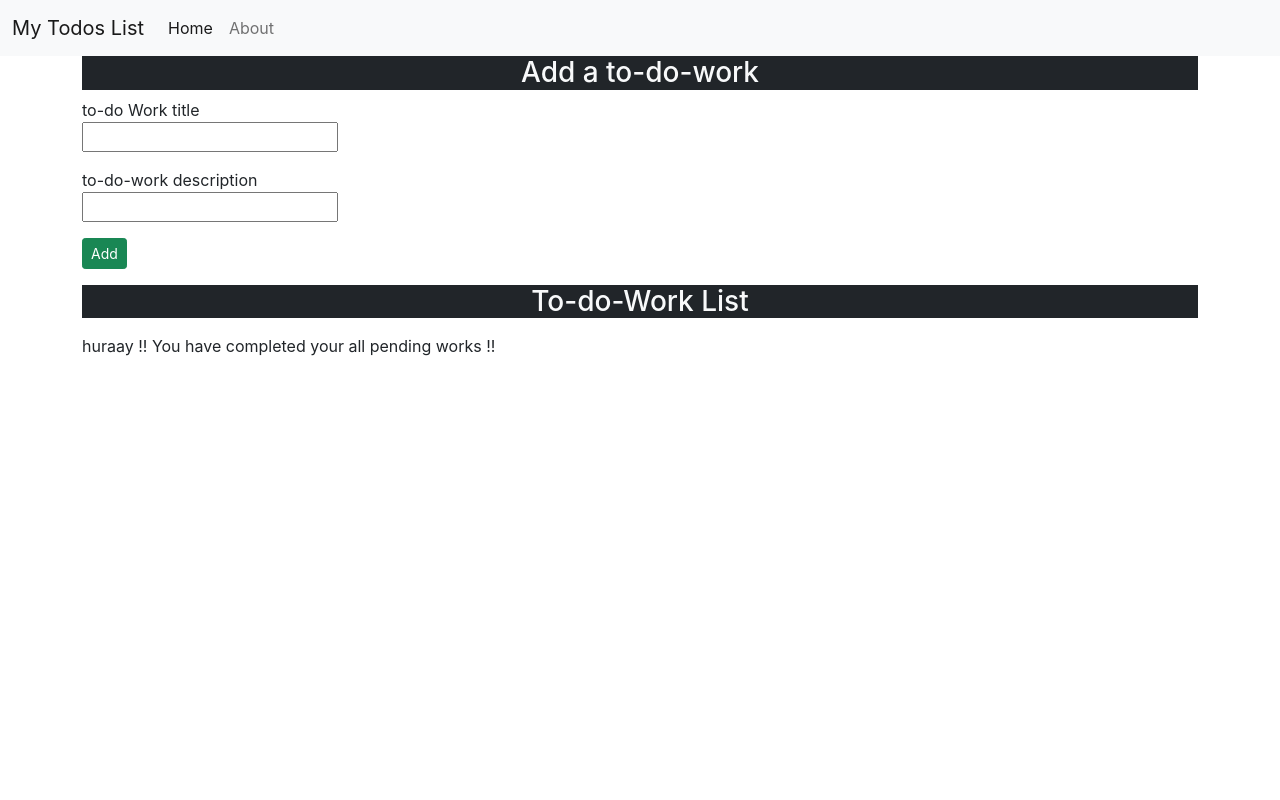
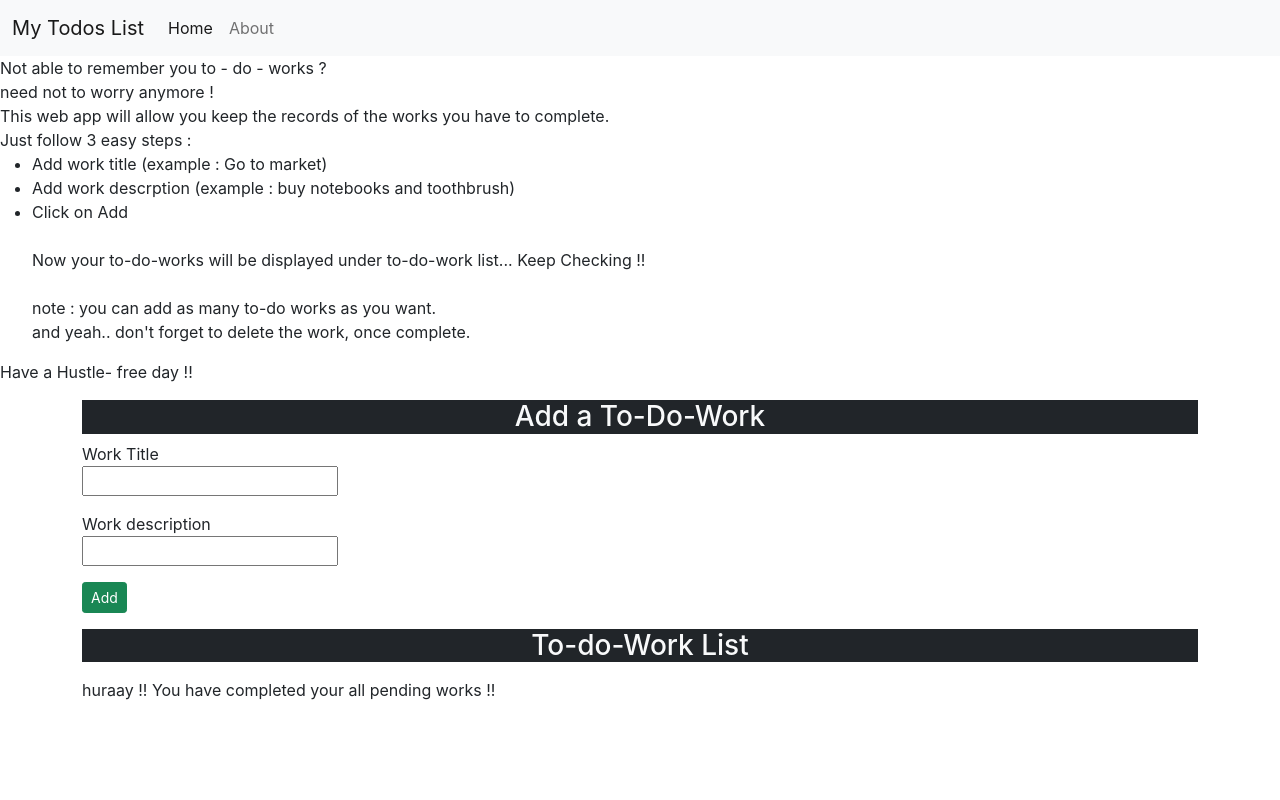
Before and after one commit to amitdeo5/todos, a React (Create React App) app: page /about in a window 1280 px wide. Shown: the top 800 px of the page. Built offline with nearby package versions, Linux system fonts and the light colour scheme.

Commit message:
project completed

```diff
--- a/package.json
+++ b/package.json
@@ -8,6 +8,7 @@
     "@testing-library/user-event": "^12.8.3",
     "react": "^17.0.2",
     "react-dom": "^17.0.2",
+    "react-router-dom": "^5.2.0",
     "react-scripts": "4.0.3",
     "web-vitals": "^1.1.2"
   },
--- a/src/App.js
+++ b/src/App.js
@@ -4,9 +4,14 @@ import Header from "./MyComponents/Header";
 import {Todos} from "./MyComponents/Todos";
 import {Footer} from "./MyComponents/Footer";
 import {AddTodo} from "./MyComponents/AddTodo";
+import {About} from "./MyComponents/About";
 import React, { useState, useEffect } from 'react';
 
-
+import {
+  BrowserRouter as Router,
+  Switch,
+  Route
+} from "react-router-dom";
 
   function App() {
   let initTodo;
@@ -53,10 +58,28 @@ import React, { useState, useEffect } from 'react';
 
   return (
     <>
+    <Router>
     <Header tittle = "My Todo List" searchBar = {false} />
+
+    <Switch>
+          <Router exact path="/" render={()=>{
+            return(
+            <>
+            <AddTodo addTodo={addTodo} />
+            <Todos todos={todos} onDelete={onDelete} />
+            </>)
+          }}>
+          </Router>
+          <Router exact path="/about">
+            <About />
+          </Router>
+        </Switch>
+
     <AddTodo addTodo={addTodo} />
     <Todos todos={todos} onDelete={onDelete}/>
+
     <Footer/>
+    </Router>
     </>
 
   );
--- /dev/null
+++ b/src/MyComponents/About.js
@@ -0,0 +1,19 @@
+import React from 'react'
+
+export const About = () => {
+    return (
+        <div>
+            Not able to remember you to - do - works ?
+            <br/>need not to worry anymore !
+            <p>This web app will allow you keep the records of the works you have to complete.
+            <br/>Just follow 3 easy steps :
+            <ul>
+            <li> Add work title (example : Go to market) </li>
+            <li> Add work descrption (example : buy notebooks and toothbrush) </li>
+            <li>Click on Add </li>
+            <br/> Now  your to-do-works will be displayed under to-do-work list... Keep Checking !! <br/> <br/> note : you can add as many to-do works as you want. <br/> and yeah.. don't forget to delete the work, once complete. <br/>
+            </ul>
+             Have a Hustle- free day !! </p>
+        </div>
+    )
+}
--- a/src/MyComponents/AddTodo.js
+++ b/src/MyComponents/AddTodo.js
@@ -18,15 +18,15 @@ export const AddTodo = (props) => {
 
     return (
         <div className= "container">
-        <h3 className=" text-center bg-dark text-light" >Add a to-do-work</h3>
+        <h3 className=" text-center bg-dark text-light" >Add a To-Do-Work</h3>
         <form onSubmit = {submit}>
   <div className="mb-3">
-    <label htmlFor="exampleInputEmail1" className="Form-label">to-do Work title</label>
+    <label htmlFor="exampleInputEmail1" className="Form-label">Work Title</label>
             <br/>
     <input type="text" value= {title} onChange={(e)=>{setTitle(e.target.value)}} className="Form-control" id="exampleInputEmail1" aria-describedby="emailHelp"/>
   </div>
   <div className="mb-3">
-    <label htmlFor="exampleInputPassword1" className="Form-label">to-do-work description</label>
+    <label htmlFor="exampleInputPassword1" className="Form-label">Work description</label>
     <br/>
     <input type="text" value= {desc} onChange={(e)=>{setDesc(e.target.value)}}  className="Form-control" id="desc"/>
   </div>
--- a/src/MyComponents/Header.js
+++ b/src/MyComponents/Header.js
@@ -1,22 +1,23 @@
 import React from 'react'
 import PropTypes from 'prop-types'
+import { Link } from "react-router-dom";
 
 export default function Header(props) {
     return (
 
    <nav className="navbar navbar-expand-lg navbar-light bg-light">
    <div className="container-fluid">
-     <a className="navbar-brand" href="#">{props.title}</a>
+     <Link className="navbar-brand" to="/">{props.title}</Link>
      <button className="navbar-toggler" type="button" data-bs-toggle="collapse" data-bs-target="#navbarSupportedContent" aria-controls="navbarSupportedContent" aria-expanded="false" aria-label="Toggle navigation">
        <span className="navbar-toggler-icon"></span>
      </button>
      <div className="collapse navbar-collapse" id="navbarSupportedContent">
        <ul className="navbar-nav me-auto mb-2 mb-lg-0">
          <li className="nav-item">
-           <a className="nav-link active" aria-current="page" href="#">Home</a>
+           <Link className="nav-link active" aria-current="page" to="/">Home</Link>
          </li>
          <li className="nav-item">
-           <a className="nav-link" href="#">About</a>
+           <Link className="nav-link" to="/about">About</Link>
          </li>
 
        </ul>
```
Also changed, not shown: 1 other file (tests, documents, lock files or other folders).
